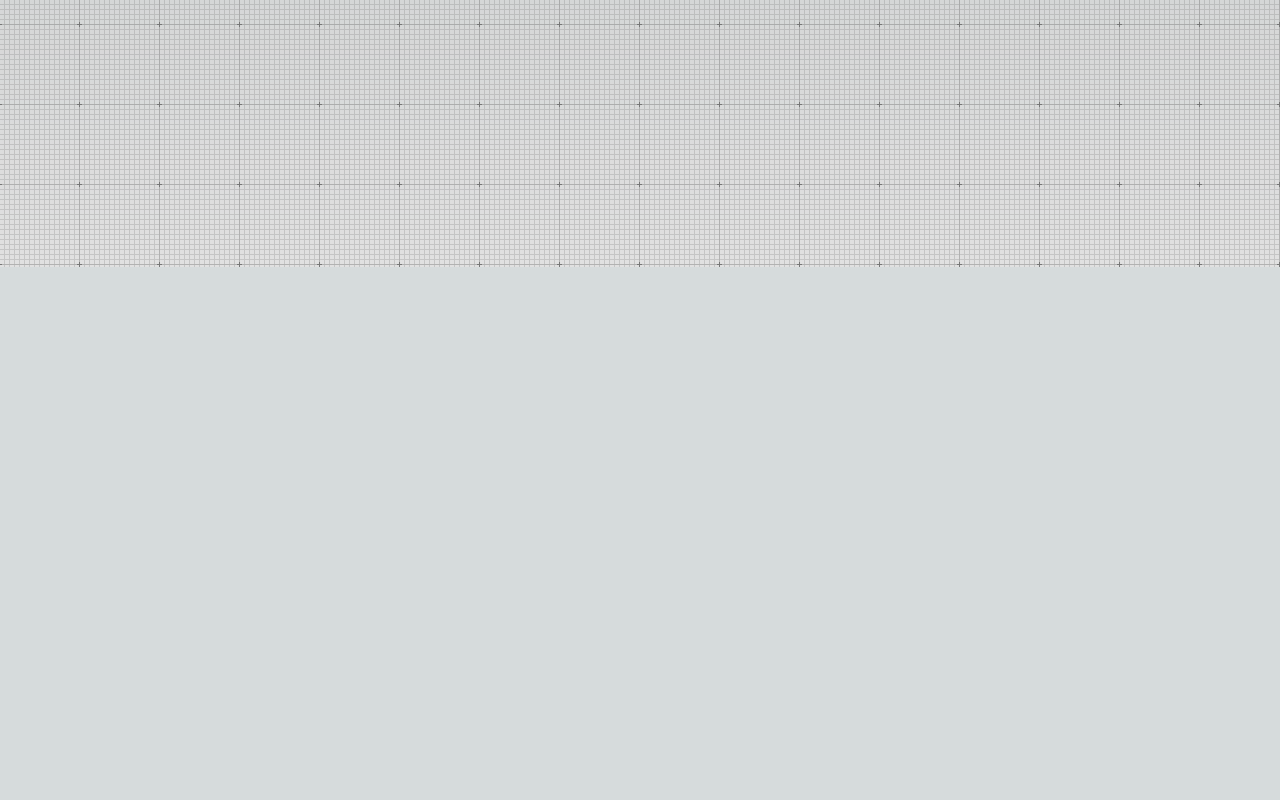
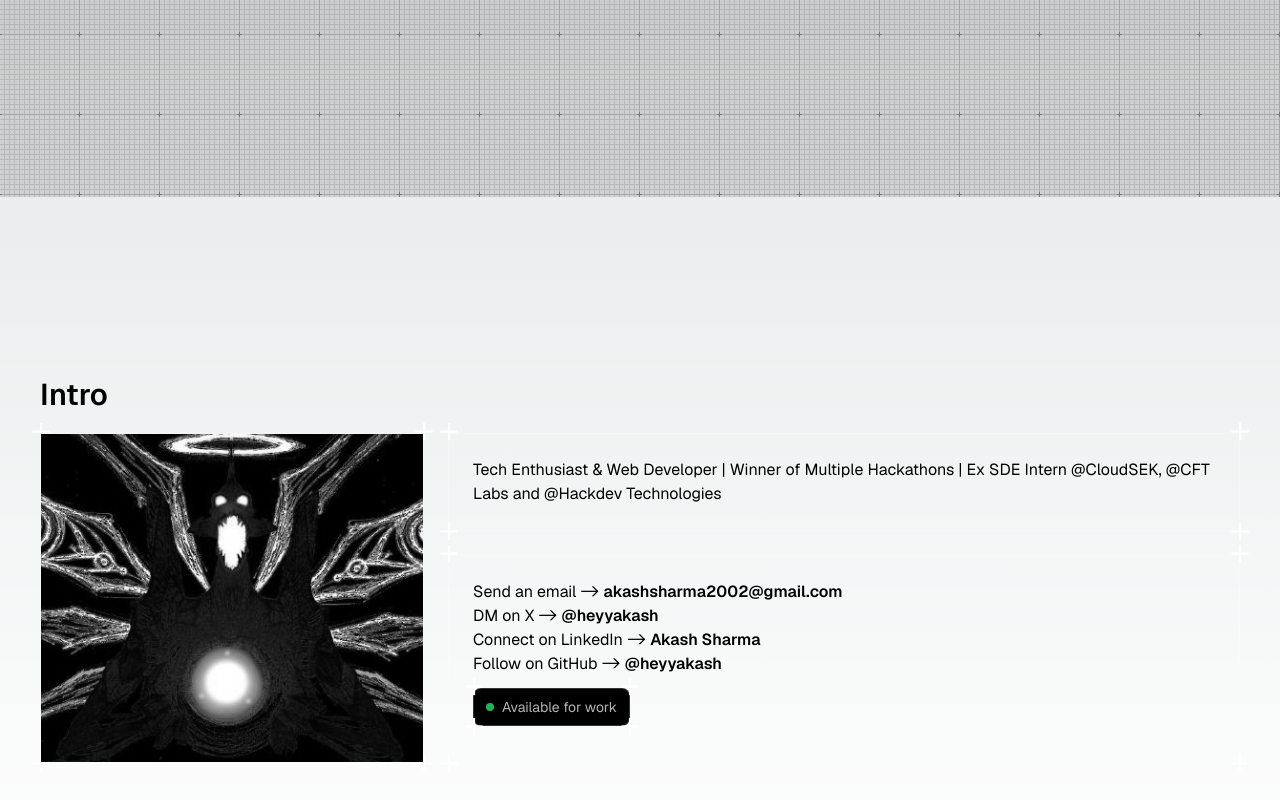
Before and after one commit to heyyakash/portfolio-2025, a Next.js app: page / in a window 1280 px wide. Shown: the part 526-1326 px from the top of the page. Before the commit the page ends 800 px from the top, so only its background shows below. Built offline with nearby package versions, Linux system fonts and the light colour scheme.

Commit message:
added intro section

```diff
--- a/app/globals.css
+++ b/app/globals.css
@@ -38,4 +38,8 @@ body {
     .trans {
         @apply transition-all duration-150;
     }
+
+    .light-border{
+        @apply border-white/20;
+    }
 }
--- a/app/page.tsx
+++ b/app/page.tsx
@@ -1,5 +1,6 @@
 import DashedLine from "@/components/DashedLine";
 import Hero from "@/components/Hero";
+import Projects from "@/components/projects";
 import { motion } from "framer-motion";
 import Image from "next/image";
 
@@ -7,6 +8,7 @@ export default function Home() {
   return (
     <>
       <Hero />
+      <Projects />
     </>
   );
 }
--- a/components/Hero.tsx
+++ b/components/Hero.tsx
@@ -11,33 +11,18 @@ export default function Hero() {
           Hi! I&apos;m
         </motion.h3>
       </div>
-
-      {/* <motion.div
-        className="relative overflow-hidden -mt-[2rem] md:-mt-[6rem]"
-        initial={{ height: 0 }} // Start from a smaller scale (or height)
-        animate={{ height: "auto" }} // Animate to original size
-        transition={{ duration: 1, ease: "easeInOut" }} // Duration and easing of the animation
-      >
-        <DashedLine position="top-[2.7rem] md:top-[7rem]" />
-        <DashedLine position="top-[3.9rem] md:top-[10rem]" />
-        <h1 className="text-white text-[7rem] text-center md:text-[18rem] font-bold">
-          Akash
-        </h1>
-        <DashedLine position="top-[6.4rem] md:top-[16.7rem]" />
-        <DashedLine position="top-[7.7rem] md:top-[19.9rem]" />
-      </motion.div> */}
       <motion.div
         className="m-0 p-0 -mt-4 lg:mt-0  relative font-bold overflow-hidden"
-        initial={{ height: 0 }} // Start from a smaller scale (or height)
-        animate={{ height: "auto" }} // Animate to original size
+        initial={{ height: 0 }}
+        animate={{ height: "auto" }}
         transition={{ duration: 1, ease: "easeInOut" }}
       >
         <h1 className="text-center  text-[7rem] md:text-[10rem] lg:text-[15rem]  bg-clip-text  leading-[.72]">
           Akash
         </h1>
         <DashedLine position="top-0" />
-        <DashedLine position="top-[1.2rem] lg:top-10" />
-        <DashedLine position="bottom-[1.2rem] lg:bottom-10" />
+        <DashedLine position="top-[1.2rem] lg:top-11" />
+        <DashedLine position="bottom-[1.2rem] lg:bottom-11" />
         <DashedLine position="bottom-0" />
       </motion.div>
     </section>
--- a/components/Navbar.tsx
+++ b/components/Navbar.tsx
@@ -6,8 +6,8 @@ const Navbar = () => {
   const pathname = usePathname();
   console.log(pathname);
   return (
-    <div className="w-full h-[70px] flex justify-center items-center">
-      <nav className="flex text-lg border-[1.5px] border-white/20 overflow-hidden fixed rounded-3xl p-[0.5px] justify-center items-center">
+    // <div className="w-full h-[70px] flex bg justify-center items-center">
+      <nav className="flex text-lg left-[50%] -translate-x-[50%] top-3 border-[1.5px] bg-black border-white/20 overflow-hidden fixed rounded-3xl p-[0.5px] justify-center items-center">
         <Link
           className={`${pathname === "/" ? "bg-white text-black" : ""} w-full p-2 px-4 hover:bg-white/5 trans rounded-3xl `}
           href="/"
@@ -27,7 +27,7 @@ const Navbar = () => {
           Hobbies
         </Link>
       </nav>
-    </div>
+    // </div>
   );
 };
 
--- /dev/null
+++ b/components/customizableCard.tsx
@@ -0,0 +1,20 @@
+import React, { ReactNode } from 'react'
+
+interface props{
+    className?: string
+    children?: ReactNode
+}
+
+const CustomCard:React.FC<props> = ({className, children}) => {
+  return (
+    <div className={`hover:bg-white/20  trans border-[1.5px] light-border relative ${className}`}>
+        <div className="absolute -top-1 leading-[0] text-white -left-2.5 text-4xl font-light">+</div>
+        <div className="absolute -top-1 leading-[0] text-white -right-[0.7rem] text-4xl font-light">+</div>
+        <div className="absolute -bottom-[0] leading-[0] text-white -left-2.5 text-4xl font-light">+</div>
+        <div className="absolute -bottom-[0] leading-[0] text-white -right-[0.7rem] text-4xl font-light">+</div>
+        {children}
+    </div>
+  )
+}
+
+export default CustomCard
--- /dev/null
+++ b/components/projects.tsx
@@ -0,0 +1,35 @@
+import React from 'react'
+import CustomCard from './customizableCard'
+
+const Projects = () => {
+    return (
+        <section className='py-[10rem]'>
+            <div className='max-w-[1200px] w-full mx-auto my-5 text-3xl font-semibold'>Intro</div>
+            <div className='grid grid-cols-3 max-w-[1200px] w-full gap-6 mx-auto'>
+                <CustomCard className='col-span-1 h-[330px]'>
+                    <img src="/profile.jpeg" className='w-full h-full  object-cover  grayscale hover:grayscale-0 trans cursor-pointer' alt="avatar" />
+                </CustomCard>
+                <div className='col-span-2 flex flex-col gap-6'>
+                    <CustomCard className='w-full p-6'>
+                    Tech Enthusiast & Web Developer | Winner of Multiple Hackathons | Ex SDE Intern @CloudSEK, @CFT Labs and @Hackdev Technologies
+                    </CustomCard>
+                    <CustomCard className='w-full p-6'>
+                        <div>
+                            <p>Send an email {"->"} <a target='_blank' href="mailto:akashsharma2002@gmail.com" className='dark:text-white text-black font-semibold'>akashsharma2002@gmail.com</a></p>
+                            <p>DM on X {"->"} <a target='_blank' href="https://x.com/heyyakash" className='dark:text-white text-black font-semibold'>@heyyakash</a></p>
+                            <p>Connect on LinkedIn {"->"} <a target='_blank' href="https://www.linkedin.com/in/akash-sharma-a3536519a/" className='dark:text-white text-black font-semibold'>Akash Sharma</a></p>
+                            <p>Follow on GitHub {"->"} <a target='_blank' href="https://github.com/heyyakash" className='dark:text-white text-black font-semibold'>@heyyakash</a></p>
+                        </div>
+                        <CustomCard className='bg-black my-3 inline-flex items-center gap-2 text-white/70 text-sm p-2 px-3 rounded-lg'>
+                            <span className='bg-green-500 rounded-full h-2 w-2 animate-pulse'></span>
+                            Available for work
+                        </CustomCard>
+                    </CustomCard>
+                </div>
+            </div>
+
+        </section>
+    )
+}
+
+export default Projects
```
Also changed, not shown: public/profile.jpeg (added), public/profile.webp (added).
